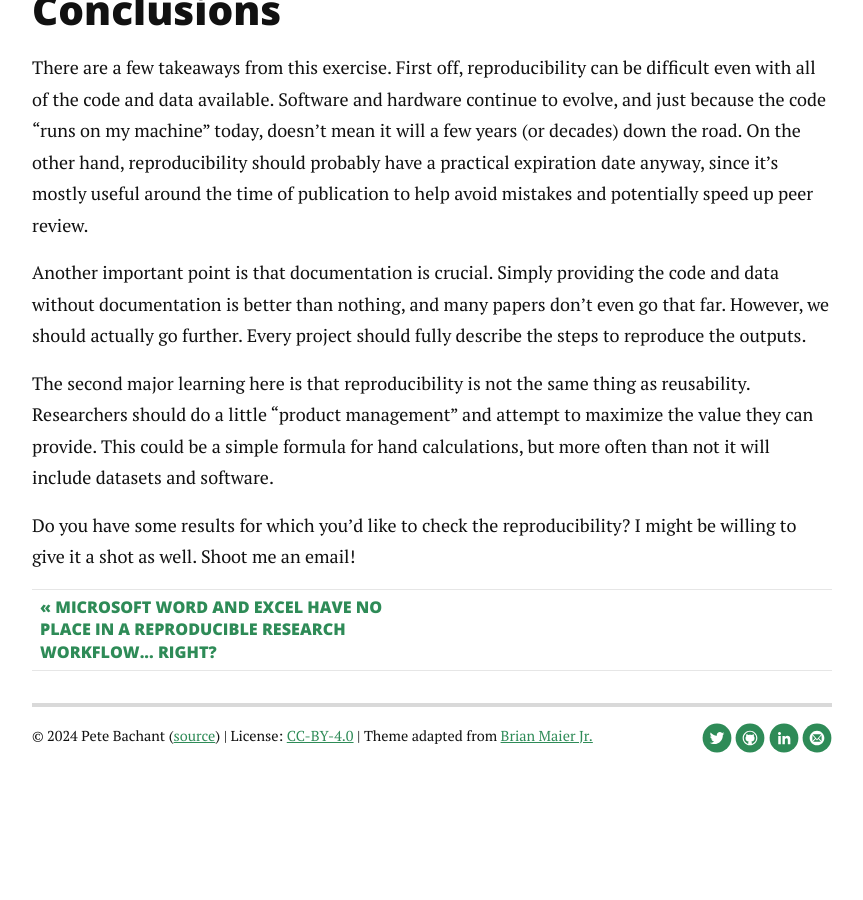
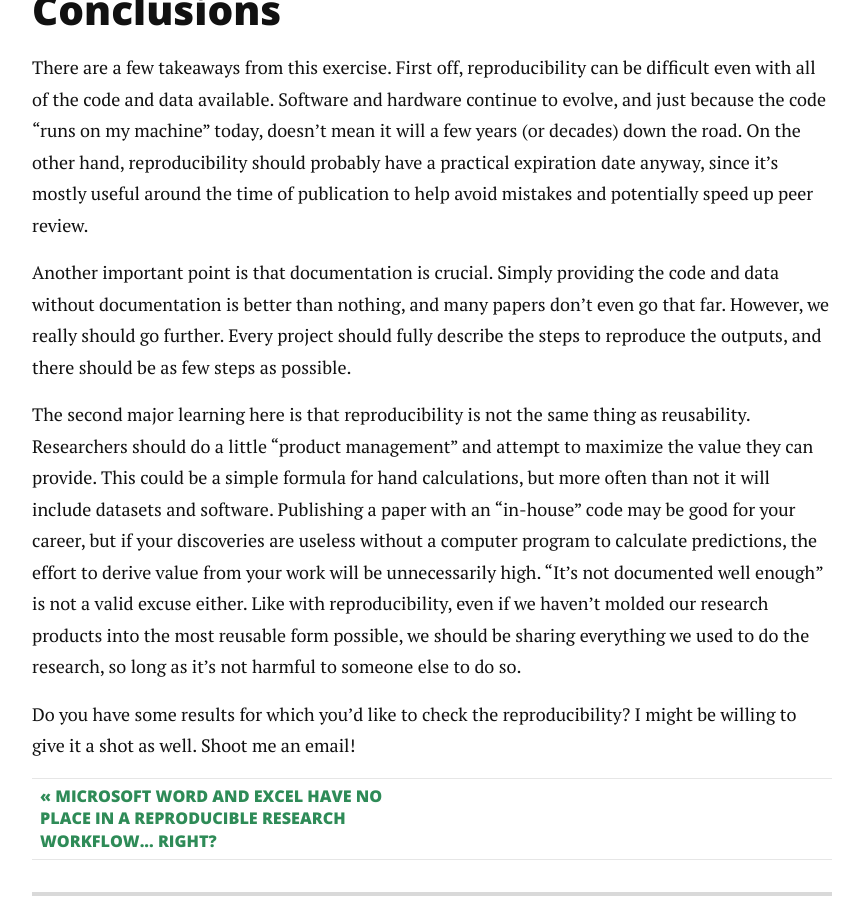
Before and after one commit to petebachant/petebachant.github.io, a Jekyll site: the page built from _posts/2024-12-03-failed-to-repro.markdown, in a window 1280 px wide and 900 px high, scrolled down 8248 px. Shown: the whole window, without its empty margins (208-1071 px from the left). Built offline with Jekyll 4.4.1, drawn with Linux system fonts in a browser that asks for light colours; nearby versions of some CDN libraries; comment, search, counter and statistics services are not loaded; before the commit the page ends 9088 px from its top, so only the background shows below that.

Commit message:
Work on conclusions

```diff
--- a/_posts/2024-12-03-failed-to-repro.markdown
+++ b/_posts/2024-12-03-failed-to-repro.markdown
@@ -274,8 +274,9 @@ Simply providing the code and data without documentation is better than
 nothing,
 and many papers don't even go that far.
 However,
-we should actually go further.
-Every project should fully describe the steps to reproduce the outputs.
+we really should go further.
+Every project should fully describe the steps to reproduce the outputs,
+and there should be as few steps as possible.
 
 The second major learning here is that reproducibility is not the same
 thing as reusability.
@@ -284,6 +285,17 @@ and attempt to maximize the value they can provide.
 This could be a simple formula for hand calculations,
 but more often than not it will include datasets
 and software.
+Publishing a paper with an "in-house" code may be good for
+your career,
+but if your discoveries are useless without a computer program to
+calculate predictions,
+the effort to derive value from your work will be unnecessarily high.
+"It's not documented well enough" is not a valid excuse either.
+Like with reproducibility,
+even if we haven't molded our research products into the most reusable
+form possible,
+we should be sharing everything we used to do the research,
+so long as it's not harmful to someone else to do so.
 
 Do you have some results for which you'd like to check the reproducibility?
 I might be willing to give it a shot as well.
```
